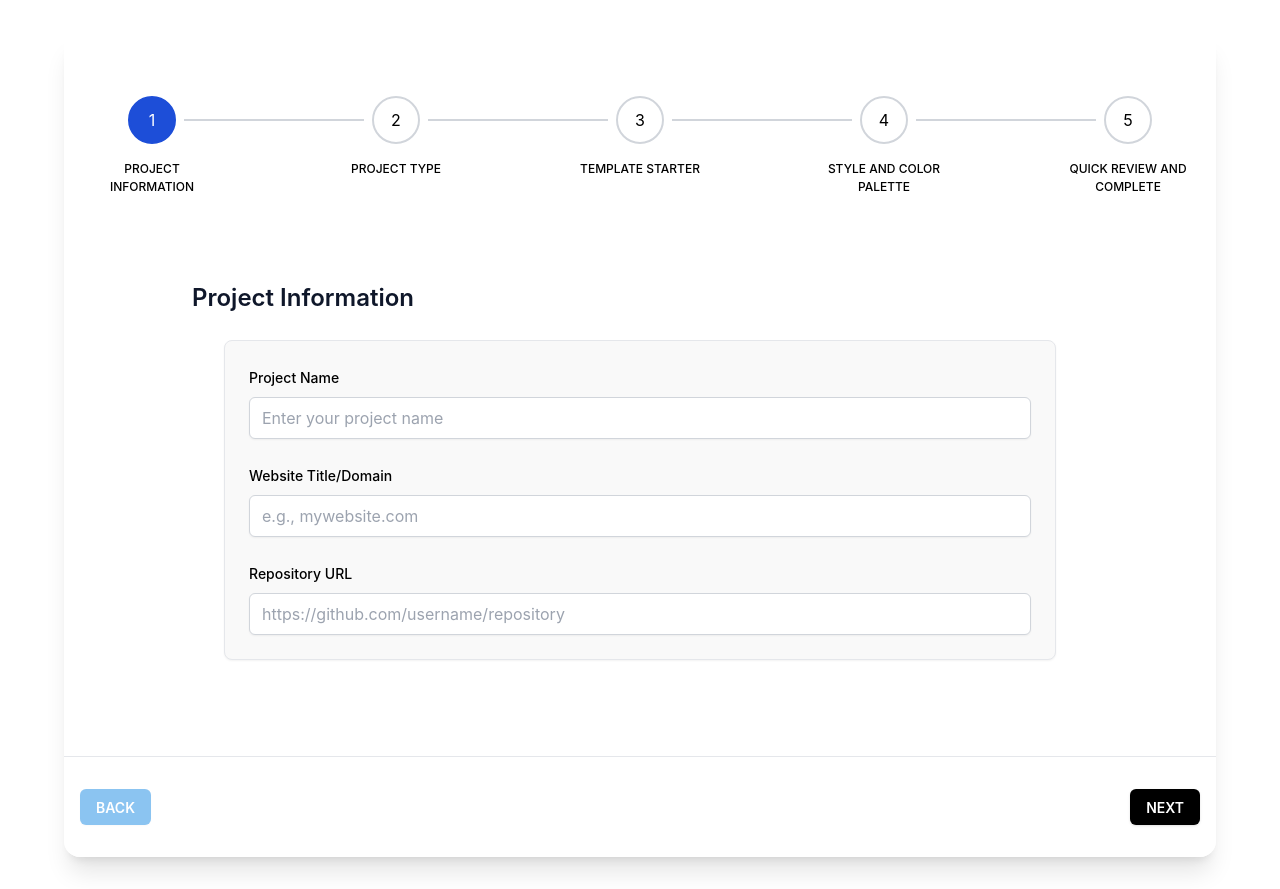
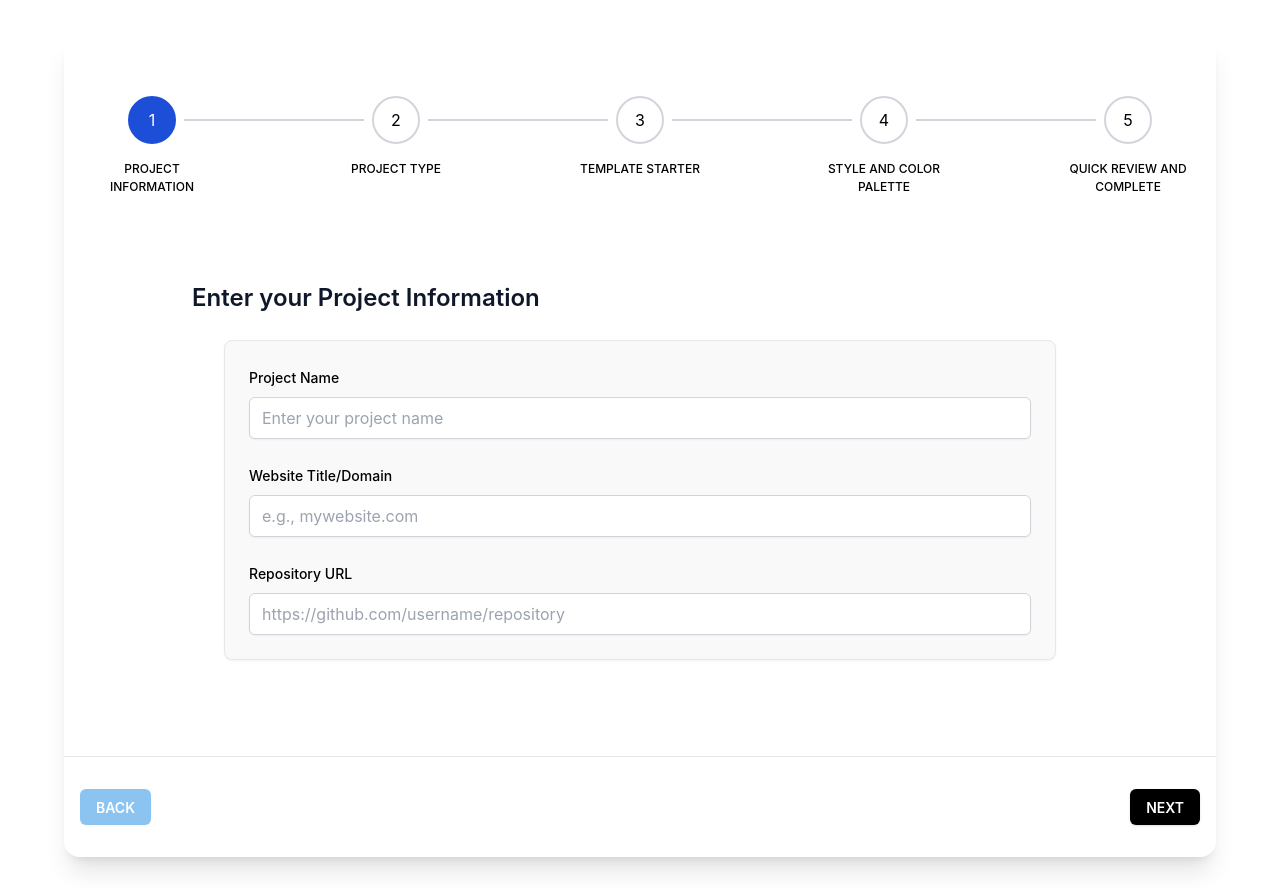
Before and after one commit to Laaliji/Page_Builder_Platform_React-Tailwind_Frontend, a React (Vite) app: page /stepper in a window 1280 px wide. Built offline with nearby package versions, Linux system fonts and the light colour scheme; what react-topbar-progress-indicator would draw is missing.

Commit message:
initial commit

```diff
--- a/src/components/stepper/steps/Project.jsx
+++ b/src/components/stepper/steps/Project.jsx
@@ -19,7 +19,7 @@ const Project = () => {
 
   return (
     <div className="mt-10 mb-16">
-      <h2 className="text-2xl font-semibold text-slate-900 mb-6">Project Information</h2>
+      <h2 className="text-2xl font-semibold text-slate-900 mb-6">Enter your Project Information</h2>
       <Card className="mx-8">
         <CardContent className="pt-6">
           <form className="space-y-6">
```
